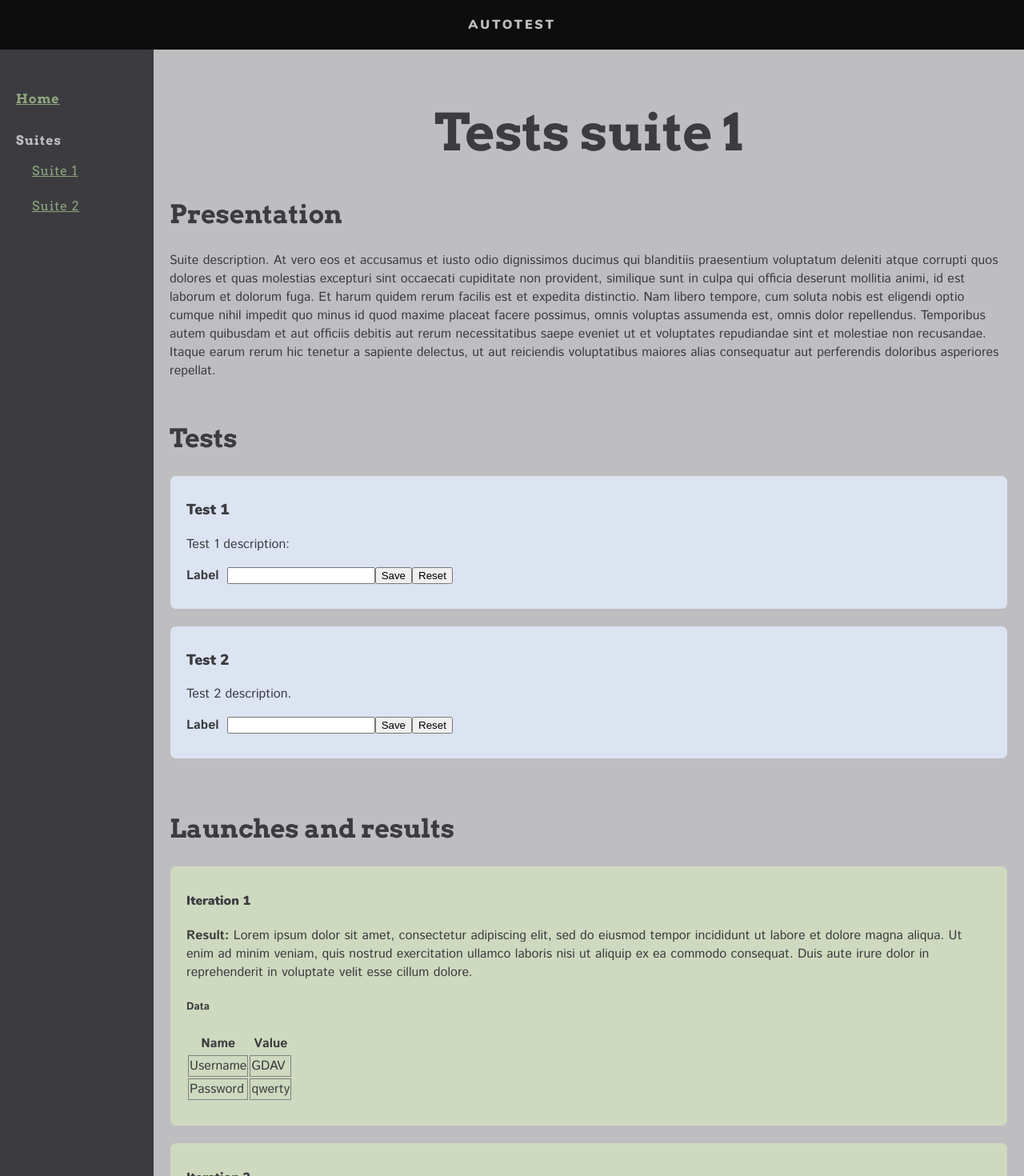
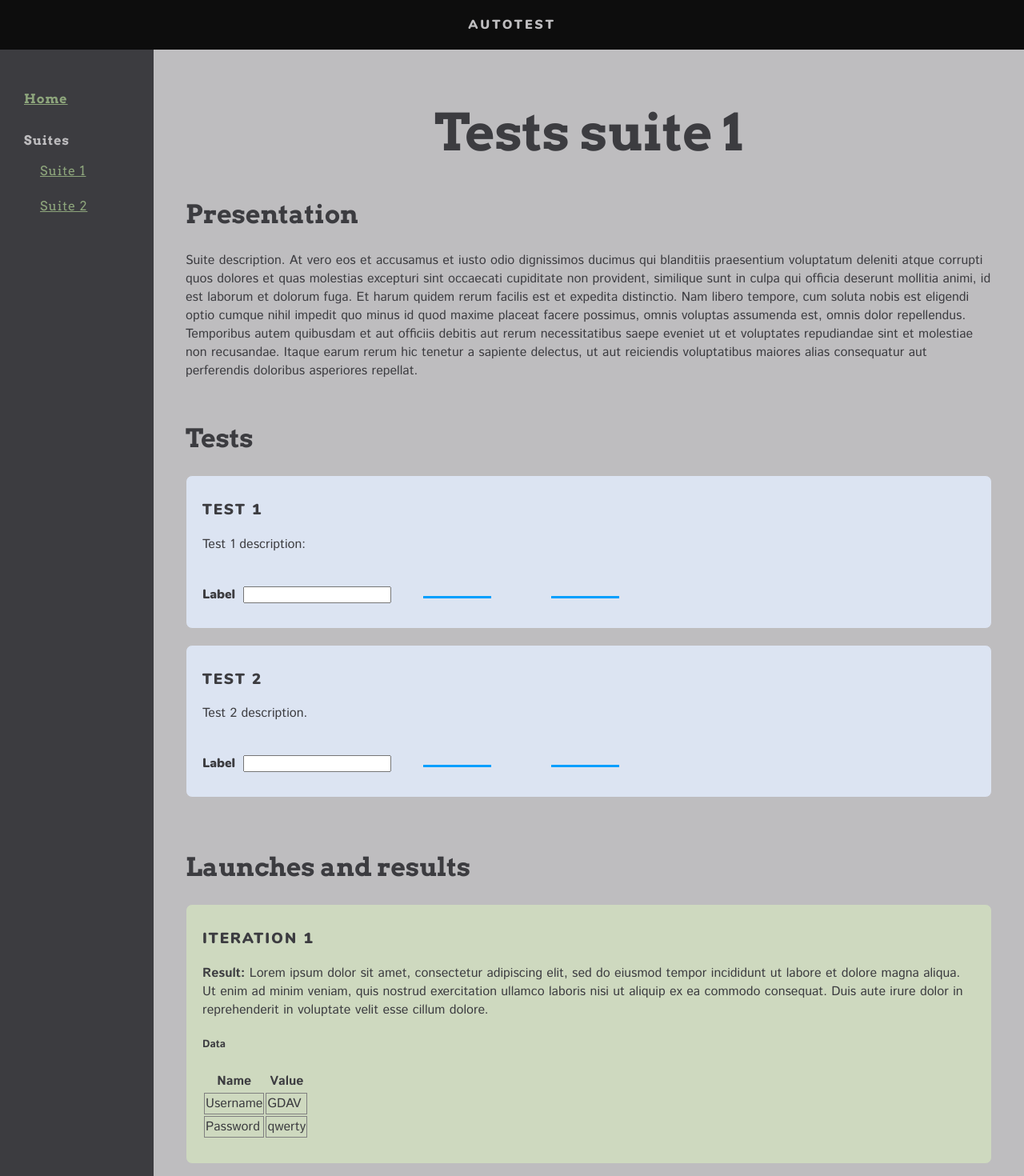
Before and after one commit to ophelielv/autotest, a React (Create React App) app in the folder autotestfront/: page /suite/1 in a window 1280 px wide. Shown: the top 1470 px of the page at 80% size. Built offline with nearby package versions, Linux system fonts and the light colour scheme.

Commit message:
change css (padding, button)

```diff
--- a/autotestfront/src/App.css
+++ b/autotestfront/src/App.css
@@ -46,20 +46,23 @@
   #BEBDBF light grey
   #A0A68A pale green
   #0D0D0D dark
+
+  #ECECEC almost white
 */
 
 h1 { color: #3C3C40; font-family: Arvo; font-size: 4em; text-align: center; }
 h2 { color: #3C3C40; font-family: Arvo; font-size: 2em; font-weight: bold;}
-h3 { color: #3C3C40; font-family: Nunito; }
+h3 { color: #3C3C40; font-family: Nunito; text-transform: uppercase; letter-spacing: 2px; }
 h4 { color: #3C3C40; font-family: Nunito; }
 
 label {
   margin-right: 10px;
   font-weight: bold;
+  font-family: Nunito;
 }
 
 .Main-container{
-  padding: 20px 20px;
+  padding: 20px 40px;
 }
 
 section {
--- a/autotestfront/src/components/iteration.js
+++ b/autotestfront/src/components/iteration.js
@@ -7,7 +7,7 @@ function Iteration(props) {
   const { iteration } = props;
   return (
     <article className="iteration">
-      <h4>Iteration {iteration.id}</h4>
+      <h3>Iteration {iteration.id}</h3>
       <p><strong>Result: </strong>Lorem ipsum dolor sit amet, consectetur adipiscing elit, sed do eiusmod tempor incididunt ut labore et dolore magna aliqua.
         Ut enim ad minim veniam, quis nostrud exercitation ullamco laboris nisi ut aliquip ex ea commodo consequat. Duis aute irure
         dolor in reprehenderit in voluptate velit esse cillum dolore.
--- a/autotestfront/src/components/navigation.css
+++ b/autotestfront/src/components/navigation.css
@@ -23,16 +23,16 @@ ul.level-1 li{
   font-weight: bold;
   letter-spacing: 1px;
   line-height: 2em;
-  padding-left: 20px;
+  padding-left: 30px;
   padding-right: 20px;
 }
 
 ul.level-2 li {
   font-weight: normal;
   line-height: 1.5em;
-  margin-left: -20px;
+  margin-left: -30px;
   margin-right: -20px;
-  padding-left: 40px;
+  padding-left: 50px;
 }
 
 a {
--- a/autotestfront/src/scenes/suite.js
+++ b/autotestfront/src/scenes/suite.js
@@ -4,6 +4,7 @@ import {
 } from 'react-router-dom';
 import './suite.css';
 import Iteration from '../components/iteration';
+import Button from '../components/button';
 import Test from './test';
 
 function Suite() {
@@ -78,7 +79,7 @@ function Suite() {
         )}
       </section>
 
-      <button>Start</button>
+      <Button level="go">Start</Button>
     </main>
   );
 }
--- a/autotestfront/src/scenes/test.js
+++ b/autotestfront/src/scenes/test.js
@@ -1,5 +1,6 @@
 import React from 'react';
 import './test.css';
+import Button from '../components/button';
 
 function Test(props) {
   const { test } = props;
@@ -13,8 +14,8 @@ function Test(props) {
       <label>Label</label>
       <input type="text" name="inp" />
 
-      <button>Save</button>
-      <button>Reset</button>
+      <Button level="primary">Save</Button>
+      <Button level="secondary">Reset</Button>
 
     </article>
   );
```
